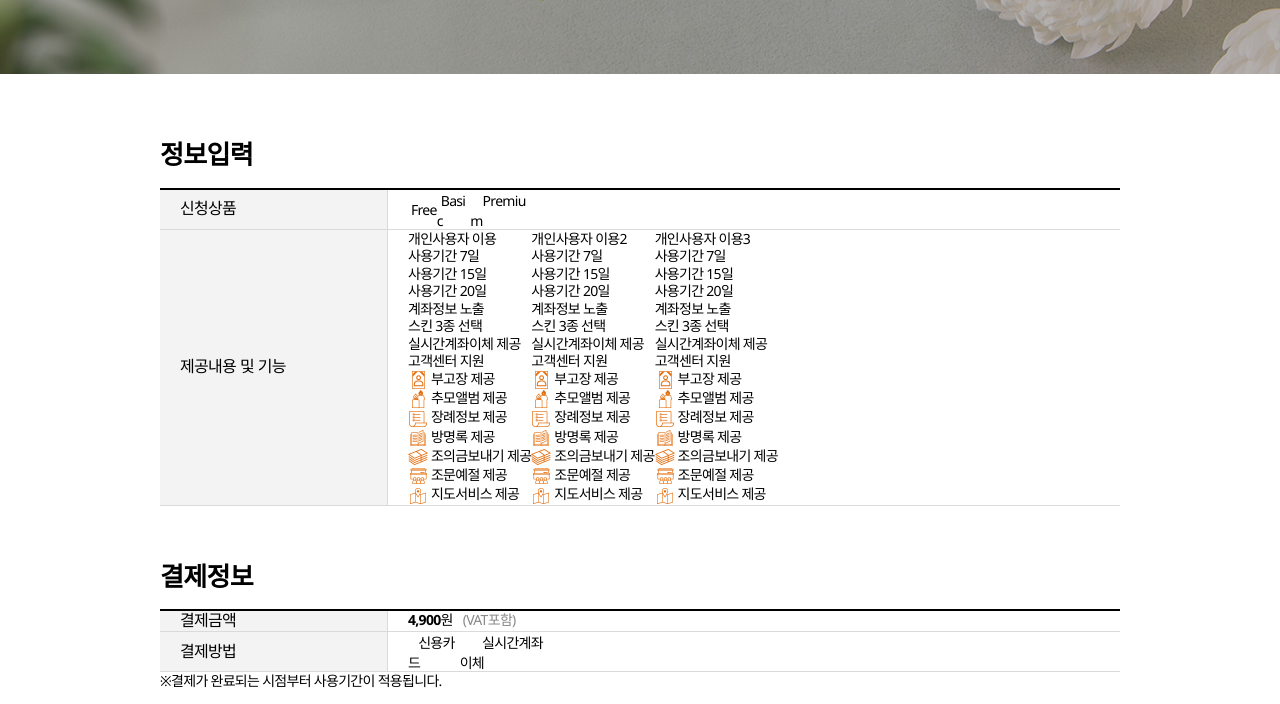
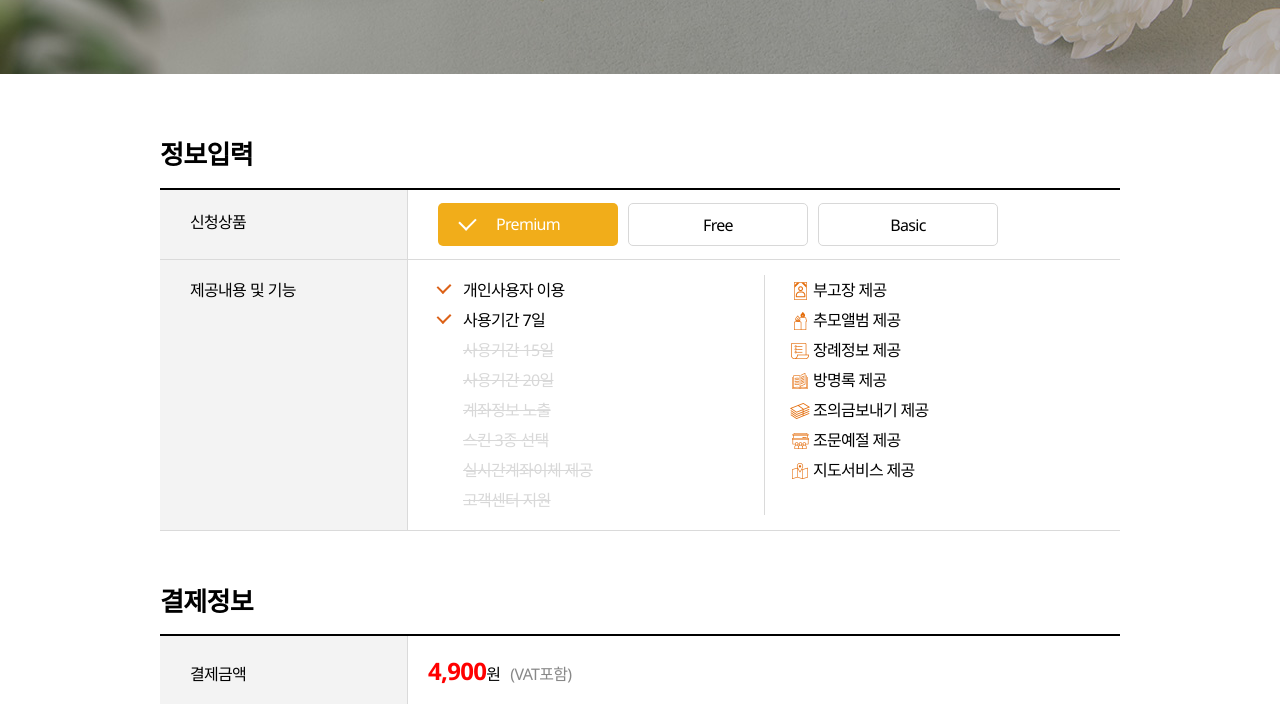
Before and after one commit to goumi1009/goumi1009.github.io, a plain HTML site: page Apply/apply.html in a window 1280 px wide. Shown: the part 247-951 px from the top of the page. Drawn offline with nearby package versions, Linux system fonts and the light colour scheme; a web font is replaced by a local one.

Commit message:
신청하기

```diff
--- a/Apply/apply.html
+++ b/Apply/apply.html
@@ -30,6 +30,7 @@
   <script src="/js/slick.js"></script>
   <link rel="stylesheet" href="/css/slick.css">
   <link rel="stylesheet" href="/css/sub.css">
+  <link rel="stylesheet" href="/css/apply.css">
 </head>
 
 <body>
@@ -96,16 +97,16 @@
                 </th>
                 <td class="offer-title tab-title">
                   <div class="input-rdo">
-                    <input type="radio" value="Free" />
-                    <label for="">Free</label>
+                    <input type="radio" value="Premium" id="sel_prm" name="sel_item" checked />
+                    <label for="sel_prm">Premium</label>
                   </div>
                   <div class="input-rdo">
-                    <input type="radio" value="Basic" />
-                    <label for="">Basic</label>
+                    <input type="radio" value="Free" id="sel_free" name="sel_item" />
+                    <label for="sel_free">Free</label>
                   </div>
                   <div class="input-rdo">
-                    <input type="radio" value="Premium" />
-                    <label for="">Premium</label>
+                    <input type="radio" value="Basic" id="sel_basic" name="sel_item" />
+                    <label for="sel_basic">Basic</label>
                   </div>
                 </td>
               </tr>
@@ -114,7 +115,7 @@
                   제공내용 및 기능
                 </th>
                 <td class="offer-con tab-con-wrap">
-                  <div class="tab-con">
+                  <div class="tab-con on">
                     <ul class="offer-list">
                       <li>개인사용자 이용</li>
                       <li>사용기간 7일</li>
@@ -198,18 +199,18 @@
                   <label for="pwPass1">결제방법</label>
                 </th>
                 <td>
-                  <div class="input-rdo">
-                    <input type="radio" name="payment" checked />
-                    <label for="">신용카드</label>
+                  <div class="input-rdo normal">
+                    <input type="radio" name="payment" id="pay_cred" checked />
+                    <label for="pay_cred">신용카드</label>
                   </div>
-                  <div class="input-rdo">
-                    <input type="radio" name="payment" />
-                    <label for="">실시간계좌이체</label>
+                  <div class="input-rdo normal">
+                    <input type="radio" name="payment" id="pay_acc" />
+                    <label for="pay_acc">실시간계좌이체</label>
                   </div>
                 </td>
               </tr>
             </table>
-            <p>※결제가 완료되는 시점부터 사용기간이 적용됩니다.</p>
+            <p class="info">※결제가 완료되는 시점부터 사용기간이 적용됩니다.</p>
           </div>
         </form>
         <div class="con-btm">
--- /dev/null
+++ b/css/apply.css
@@ -0,0 +1,148 @@
+@charset "UTF-8";
+
+.form-table th {
+  vertical-align: baseline;
+  padding: 13px 30px;
+}
+.offer-title.tab-title {
+  padding: 13px 30px;
+}
+.tab-title .input-rdo {
+  margin-right: 10px;
+  width: 33%;
+  max-width: 180px;
+}
+.input-rdo input[type="radio"] {
+  display: none;
+}
+.input-rdo.normal {
+  padding: 20px 0;
+}
+.input-rdo.normal label {
+  display: inline-block;
+  position: relative;
+  line-height: 30px;
+  padding-left: 33px;
+  margin-right: 70px;
+  cursor: pointer;
+}
+.input-rdo.normal input[type="radio"]:checked + label:before {
+  border-color: #f1ad1a;
+}
+.input-rdo.normal input[type="radio"]:checked + label:after {
+  display: inline-block;
+  content: "";
+  width: 12px;
+  height: 12px;
+  border-radius: 50%;
+  background-color: #f1ad1a;
+  position: absolute;
+  top: 50%;
+  margin-top: -5px;
+  left: 6px;
+}
+.input-rdo.normal label:before {
+  display: inline-block;
+  position: absolute;
+  content: "";
+  width: 22px;
+  height: 22px;
+  border-radius: 50%;
+  border: 1px solid #d3d3d3;
+  top: 50%;
+  left: 0;
+  margin-top: -11px;
+}
+.tab-title .input-rdo label {
+  display: inline-block;
+  width: 100%;
+  height: 43px;
+  line-height: 43px;
+  text-align: center;
+  border: 1px solid #d8d8d8;
+  border-radius: 5px;
+  box-sizing: border-box;
+  font-size: 16px;
+}
+.tab-title .input-rdo input[type="radio"]:checked + label {
+  border: none;
+  background-color: #f1ad1a;
+  color: #fff;
+  position: relative;
+}
+.tab-title .input-rdo input[type="radio"]:checked + label:before {
+  position: absolute;
+  display: inline-block;
+  content: "";
+  width: 13px;
+  height: 9px;
+  border-style: solid;
+  border-width: 0px 0 2px 2px;
+  border-color: #fff;
+  transform: rotateZ(-45deg);
+  left: 12%;
+  top: 13px;
+}
+.offer-con.tab-con-wrap {
+  padding: 15px 30px;
+}
+.tab-con {
+  display: none;
+}
+.tab-con.on {
+  display: flex;
+  flex-direction: row;
+  flex: 1;
+}
+.tab-con .offer-list {
+  flex: 1;
+}
+.tab-con .offer-list li {
+  padding-left: 25px;
+  font-size: 16px;
+  position: relative;
+  line-height: 30px;
+}
+.tab-con .offer-list li:before {
+  position: absolute;
+  display: inline-block;
+  content: "";
+  width: 10px;
+  height: 7px;
+  border-style: solid;
+  border-width: 0px 0 2px 2px;
+  border-color: #dc6117;
+  transform: rotateZ(-45deg);
+  left: 0;
+  top: 7px;
+}
+.tab-con .offer-list li.dis {
+  color: #d8d8d8;
+  text-decoration: line-through;
+}
+.tab-con .offer-list li.dis:before {
+  display: none;
+}
+.tab-con .offer-list:last-child {
+  border-left: 1px solid #dadada;
+}
+.tab-con .offer-list:last-child li:before {
+  display: none;
+}
+.price {
+  font-size: 16px;
+  padding: 20px 0;
+}
+.price span {
+  color: #888;
+}
+.price strong {
+  font-size: 24px;
+  color: #ff0000;
+}
+.contents .info {
+  margin-top: 5px;
+  text-align: right;
+  color: #888;
+  font-size: 16px;
+}
```
